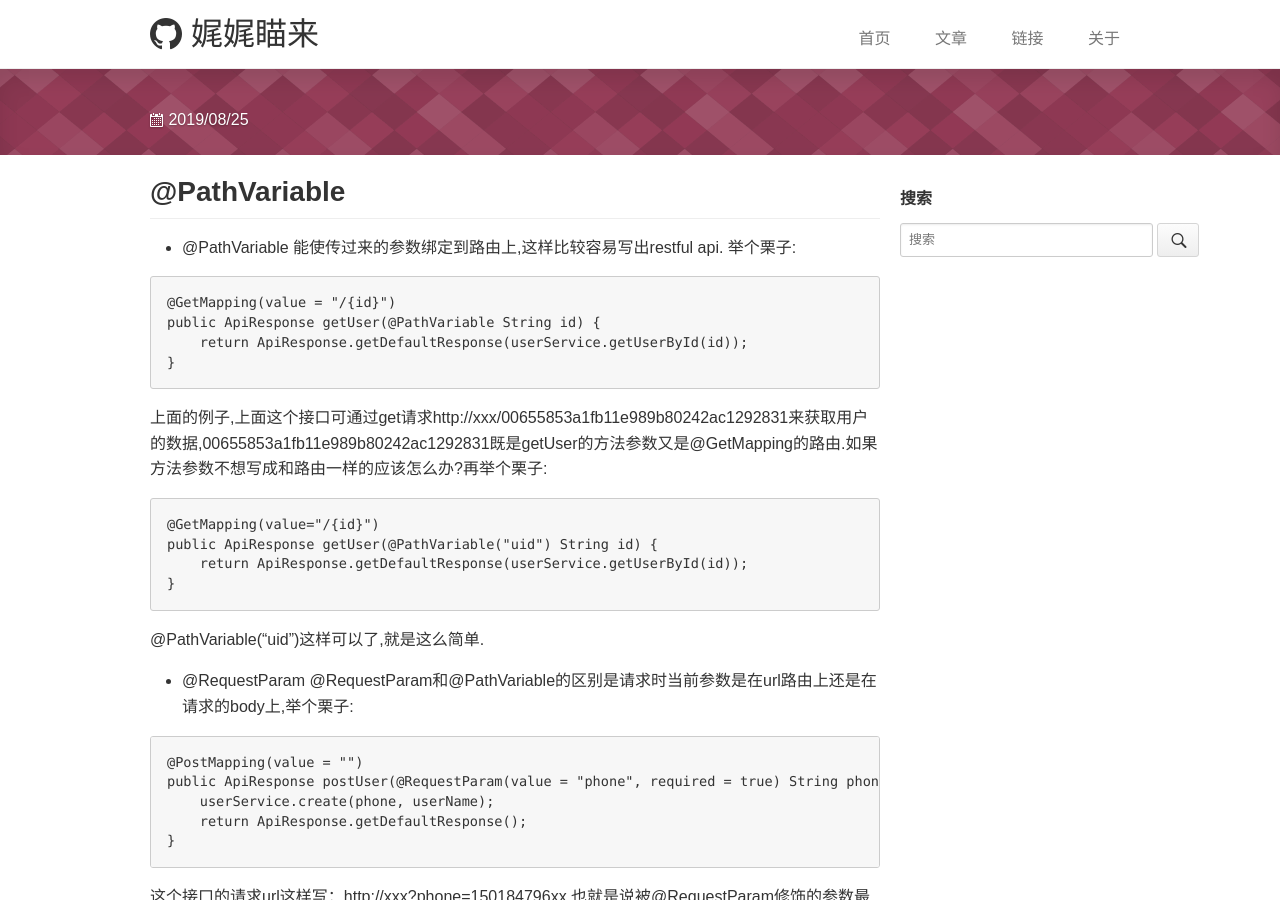
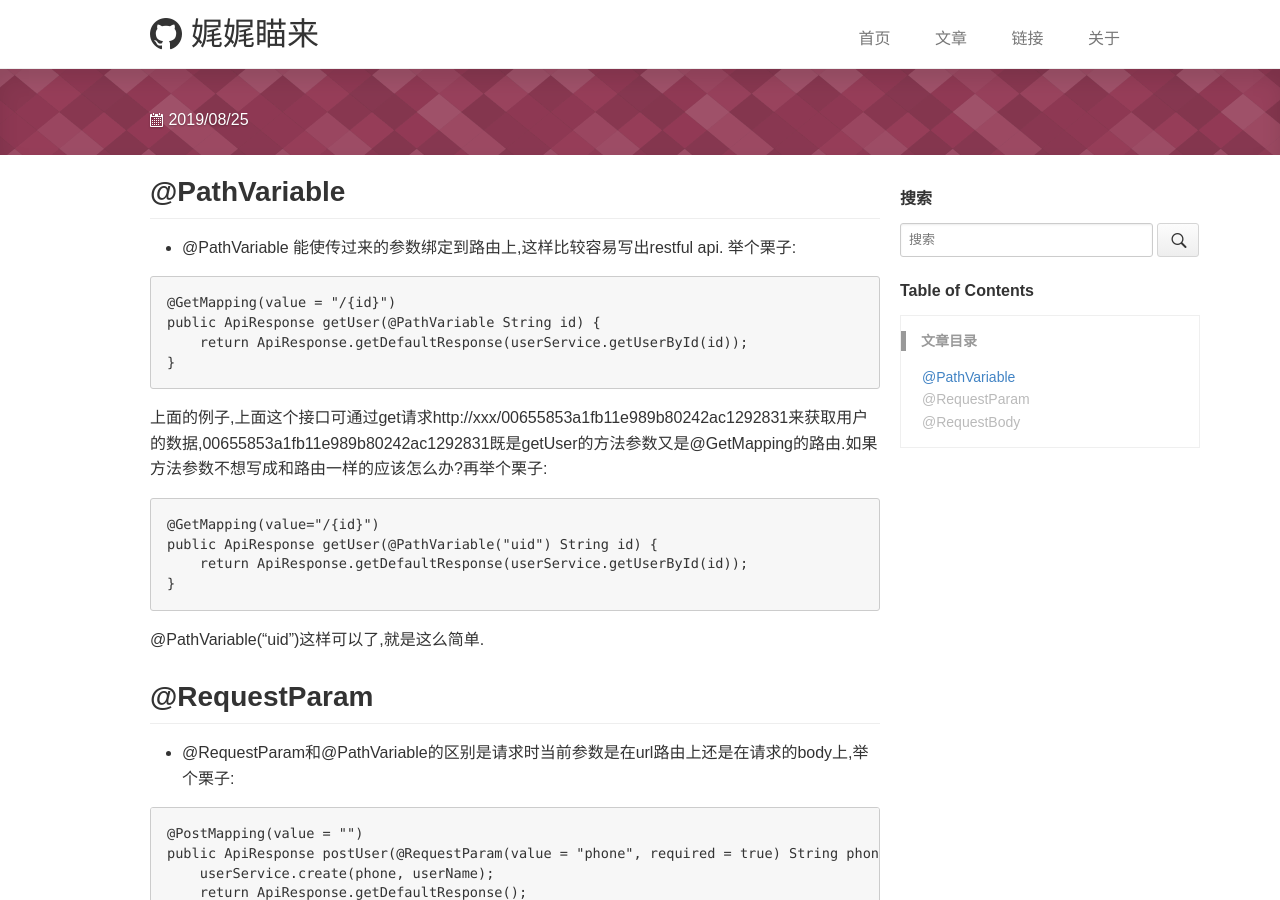
Before and after one commit to weiweimiaolai/weiweimiaolai.github.io, a Jekyll site: the page built from _posts/2019-08-24-springboot-01.md, in a window 1280 px wide and 900 px high. Built offline with Jekyll 4.4.1, drawn with Linux system fonts in a browser that asks for light colours; our own code applies the rules of GitHub Pages for plain Markdown files; comment, search, counter and statistics services are not loaded.

Commit message:
关于我

````diff
--- a/_posts/2019-08-24-springboot-01.md
+++ b/_posts/2019-08-24-springboot-01.md
@@ -28,8 +28,9 @@ public ApiResponse getUser(@PathVariable("uid") String id) {
 
 @PathVariable("uid")这样可以了,就是这么简单.
 
-- @RequestParam
-@RequestParam和@PathVariable的区别是请求时当前参数是在url路由上还是在请求的body上,举个栗子:
+## @RequestParam
+
+- @RequestParam和@PathVariable的区别是请求时当前参数是在url路由上还是在请求的body上,举个栗子:
 
 ```
 @PostMapping(value = "")
@@ -41,9 +42,9 @@ public ApiResponse postUser(@RequestParam(value = "phone", required = true) Stri
 
 这个接口的请求url这样写：http://xxx?phone=150184796xx,也就是说被@RequestParam修饰的参数最后通过key=value的形式放在http请求的Body传过来,对比@PathVariable就很容易看出两者的区别了.
 
-- @RequestBody
+## @RequestBody
 
-@RequestBody能把简单json结构参数转换成实体类,举个栗子:
+- @RequestBody能把简单json结构参数转换成实体类,举个栗子:
 
 ```
 @PostMapping(value = "")
````
